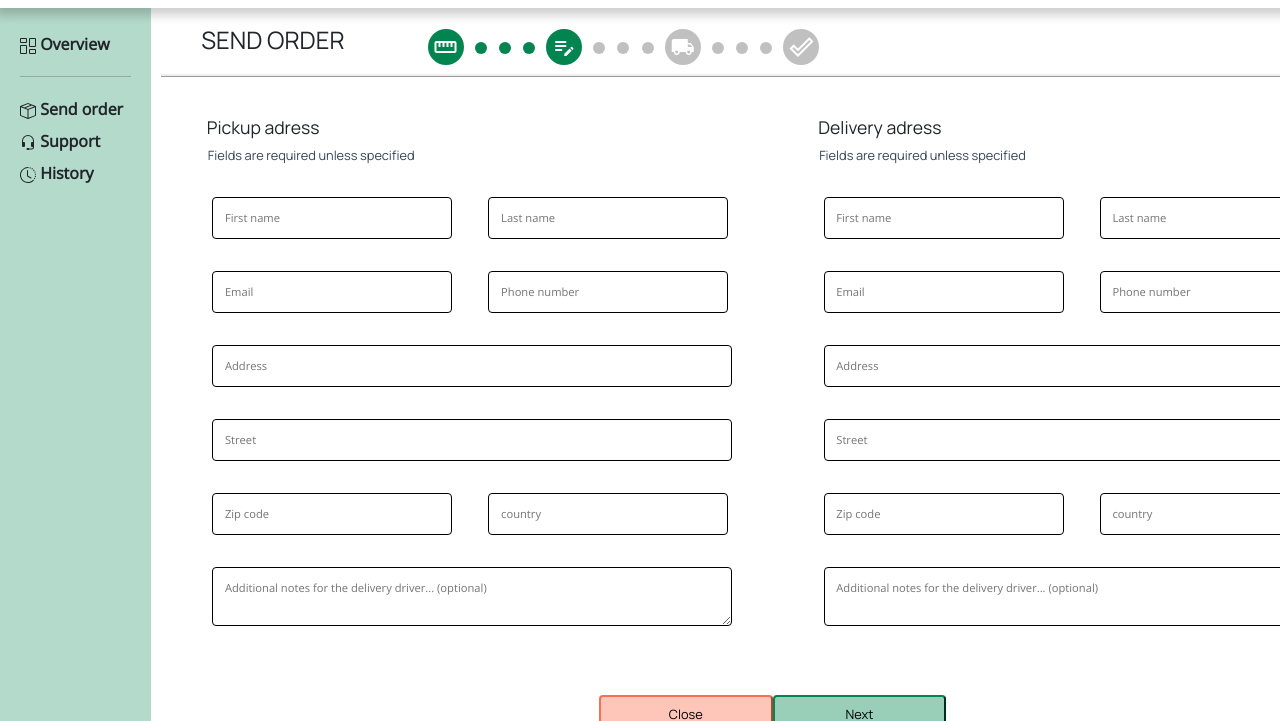
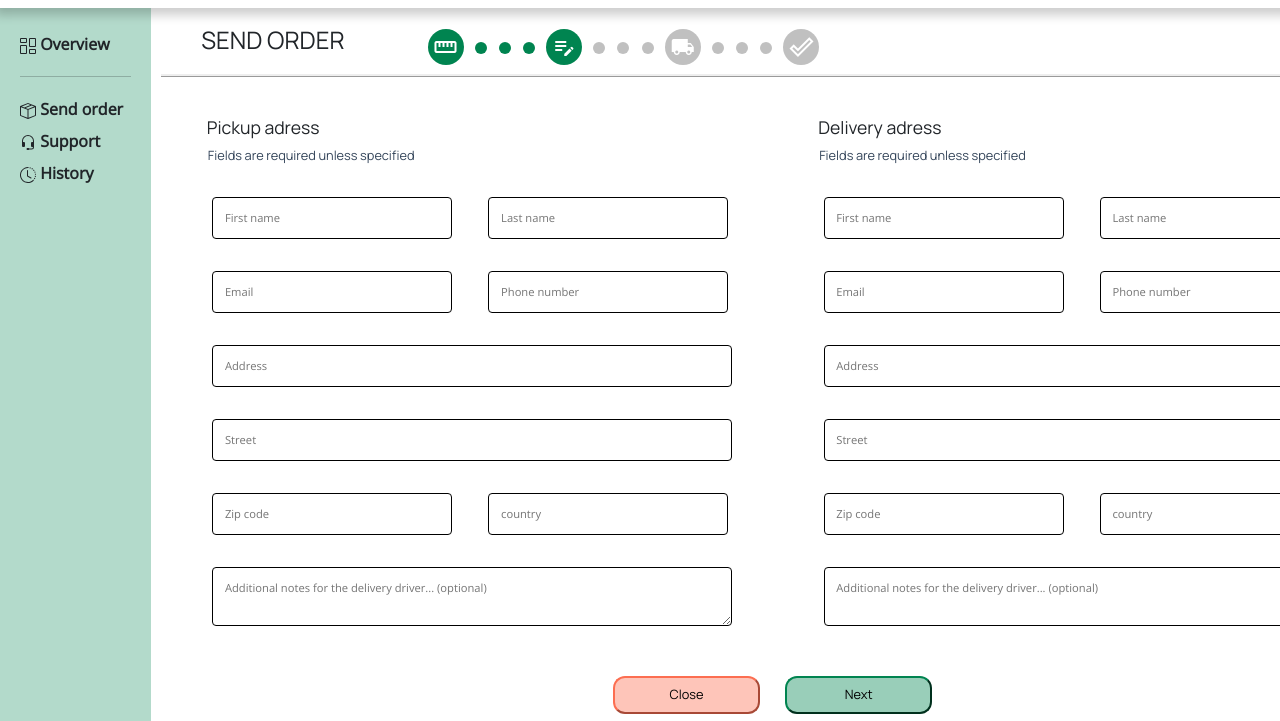
Before and after one commit to olgas6750/MIX114-gruppeinnlevering, a plain HTML site: page gruppeeksamen MIX114/sendOrder2.html in a window 1280 px wide. Shown: the part 79-800 px from the top of the page. Drawn offline with nearby package versions, Linux system fonts and the light colour scheme.

Commit message:
små ting

```diff
--- a/gruppeeksamen MIX114/sendOrder2.html
+++ b/gruppeeksamen MIX114/sendOrder2.html
@@ -195,7 +195,7 @@
               <input type="number" placeholder="Phone number"> <br>
               <input type="text" style="width: 65vh;" placeholder="Address"> <br>
               <input type="text" style="width: 65vh;" placeholder="Street"> <br>
-              <input type="text" placeholder="Zip code">
+              <input type="number" placeholder="Zip code">
               <input type="text" placeholder="country"> <br>
               <textarea id="textBoks" type="text" style="width: 65vh;" placeholder="Additional notes for the delivery driver... (optional)"></textarea>
             </div>
@@ -209,7 +209,7 @@
               <input type="number" placeholder="Phone number"> <br>
               <input type="text" style="width: 65vh;" placeholder="Address"> <br>
               <input type="text" style="width: 65vh;" placeholder="Street"> <br>
-              <input type="text" placeholder="Zip code">
+              <input type="number" placeholder="Zip code">
               <input type="text" placeholder="country"> <br>
               <textarea id="textBoks" type="text" style="width: 65vh;" placeholder="Additional notes for the delivery driver... (optional)"></textarea>
             </div>
--- a/gruppeeksamen MIX114/style.css
+++ b/gruppeeksamen MIX114/style.css
@@ -252,10 +252,11 @@ input[type="email"]{
 .knapperVidere{
     display: flex;
     justify-content: center;
-    margin: 2em;
+    margin-bottom: 3em;
 }
 .knapperVidere button{
-    border-radius: 0.5vh;
+    border-radius: 1.5vh;
+    margin: 1em;
 }
 
 .knapperVidere .button1{
@@ -263,7 +264,7 @@ input[type="email"]{
     border-color: #FC6E51;
     font-size: 0.8em;
     font-family:Manrope, Helvetica, sans-serif;
-    width: 15%;
+    width: 12%;
     height: 3em;
 }
 
@@ -272,7 +273,8 @@ input[type="email"]{
     border-color: #008450;
     font-size: 0.8em;
     font-family:Manrope, Helvetica, sans-serif;
-    width: 15%;
+    width: 12%;
+    height: 3em;
 }
 
 /* her slutter min del på en måte*/
```
